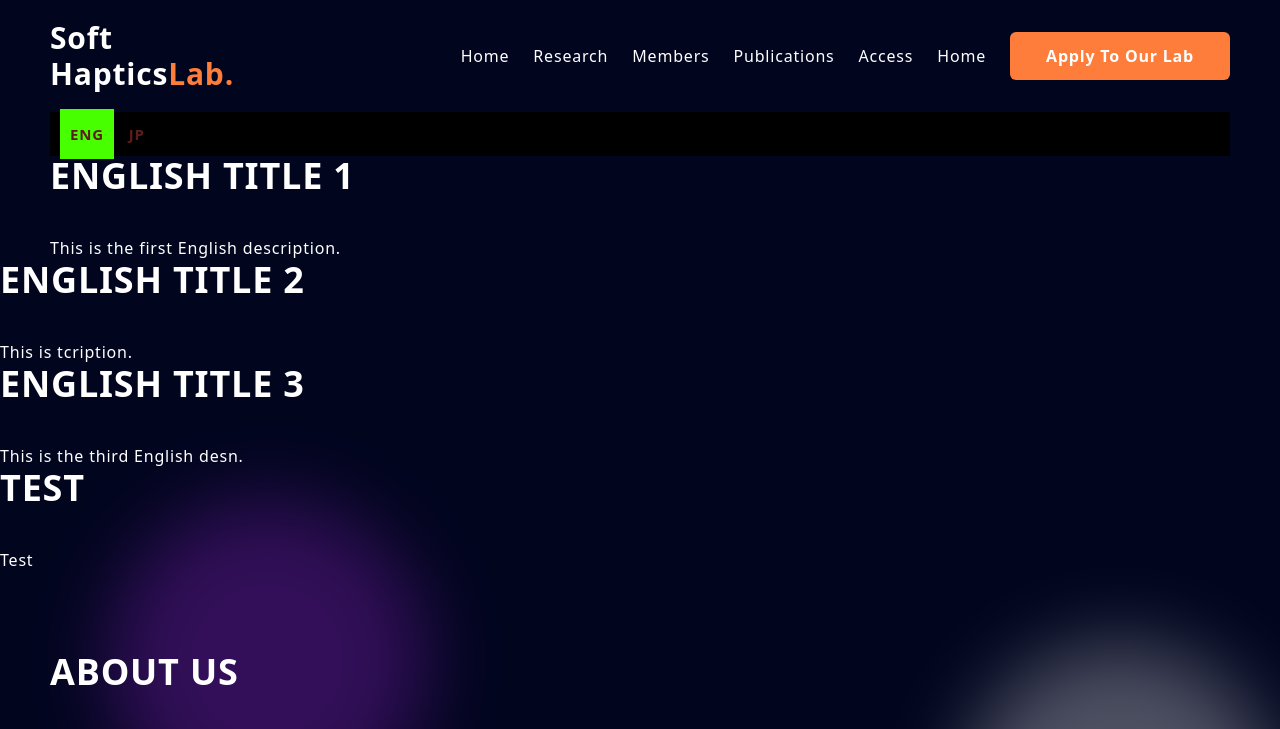
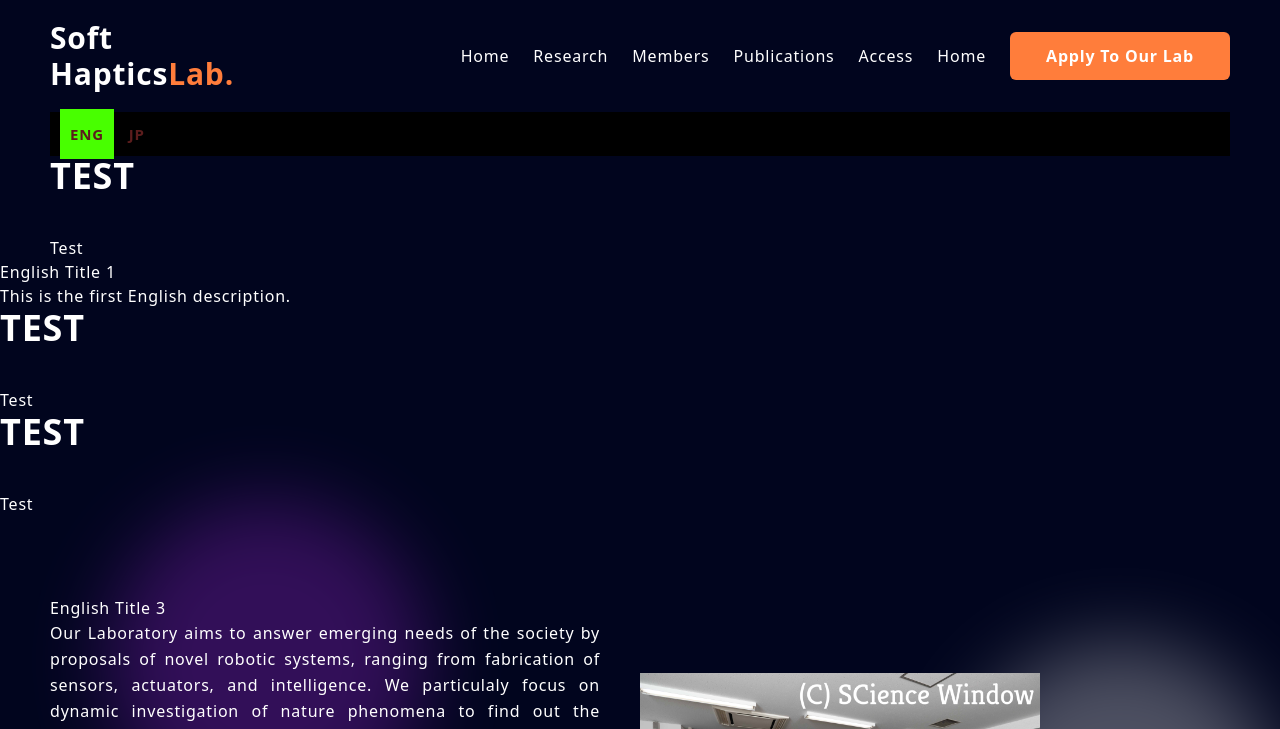
Before and after one commit to meoDzz/holabwebsite, a website: page src/index.html in a window 1280 px wide. Both pictures are taken after a click on the link "ENG". Shown: the top 729 px of the page. Drawn offline with Linux system fonts and the light colour scheme.

Commit message:
done with switch english and jp

```diff
--- a/src/changeLanguage.js
+++ b/src/changeLanguage.js
@@ -1,40 +1,46 @@
-// const langSec = document.querySelector('.languageSection');
-// const buttons = document.querySelectorAll('a');
-// const textTitle = document.querySelector('.title');
-// const textDesc = document.querySelector('.description');
+// document.addEventListener('DOMContentLoaded', function () {
+//     const langSec = document.querySelector('.languageSection');
+//     const buttons = document.querySelectorAll('.languageSection a');
 
-// buttons.forEach(button => {
-//     button.addEventListener('click', () =>{
-//         langSec.querySelector('.active').classList.remove('active');
-//         button.classList.add('active');
+//     // Data object containing different translations for each section
+//     const data = {
+//         "english": [
+//             { "title": "English Title 1", "description": "This is the first English description." },
+//             { "title": "English Title 2", "description": "This is tcription." },
+//             { "title": "English Title 3", "description": "This is the third English desn." },
+//             { "title": "English Title 4asdasd", "description": "This asdasdesn." },
+//             { "title1": "English Title 6666", "description": "This asdasdesn." }
+//         ],
+//         "japanese": [
+//             { "title": "日本語トル1", "description": "これは最初です。" },
+//             { "title": "日本語のタイトル2", "description": "この日本語の説明です。" },
+//             { "title": "日本語のル3", "description": "これは3番目の日本語の説明です。" },
+//             { "title": "日本語のル3 Title 4asdasd", "description": "This a日本語のル3sdasdesn." },
+//             { "title1": "日本語のル3 Title 6666", "description": "This asdasd日本語のル3esn." }
+//         ]
+//     };
 
-//         const attr = button.getAttribute('language');
+//     // Add click event listener to each button
+//     buttons.forEach(button => {
+//         button.addEventListener('click', (event) => {
+//             event.preventDefault();  // Prevent default anchor behavior
+//             langSec.querySelector('.active').classList.remove('active');
+//             button.classList.add('active');
 
-//         const contents = document.querySelectorAll('.content');
-//         contents.forEach(content => {
-//             const title = content.querySelector('.title');
-//             const description = content.querySelector('.description');
+//             // Get the selected language
+//             const attr = button.getAttribute('language');
 
-//             title.textContent = data[attr].title;
-//             description.textContent = data[attr].description;
+//             // Update each content section based on the selected language
+//             const contents = document.querySelectorAll('.content');
+//             contents.forEach((content, index) => {
+//                 const title = content.querySelector('.title');
+//                 const description = content.querySelector('.description');
+//                 title.textContent = data[attr][index].title;
+//                 description.textContent = data[attr][index].description;
+//             });
 //         });
 //     });
 // });
-
-// const data =
-// {
-//     "english":
-//     {
-//         "title": " English version",
-//         "description": " English English",
-//         "title1": " title1 version",
-//     },
-//     "japanese":
-//     {
-//         "title": "JJJJJJJJJJJJJJJJJJ",
-//         "description": " jpanaese"
-//     }
-// }
 
 document.addEventListener('DOMContentLoaded', function () {
     const langSec = document.querySelector('.languageSection');
@@ -42,16 +48,30 @@ document.addEventListener('DOMContentLoaded', function () {
 
     // Data object containing different translations for each section
     const data = {
-        "english": [
-            { "title": "English Title 1", "description": "This is the first English description." },
-            { "title": "English Title 2", "description": "This is tcription." },
-            { "title": "English Title 3", "description": "This is the third English desn." }
-        ],
-        "japanese": [
-            { "title": "日本語トル1", "description": "これは最初です。" },
-            { "title": "日本語のタイトル2", "description": "この日本語の説明です。" },
-            { "title": "日本語のル3", "description": "これは3番目の日本語の説明です。" }
-        ]
+        "english": {
+            "title-header": "English Title 1",
+            "description-header": "This is the first English description.",
+            "title-bottom": "English Title 2",
+            "description-bottom": "This is the second English description.",
+            "title-last": "English Title 3",
+            "description-last": "This is the third English description.",
+            "title-sub": "English Title 4",
+            "description-sub": "This is the fourth English description.",
+            "title-txt": "English Title 5",
+            "description-txt": "This is the fifth English description."
+        },
+        "japanese": {
+            "title-header": "日本語のタイトル1",
+            "description-header": "これは最初の日本語の説明です。",
+            "title-bottom": "日本語のタイトル2",
+            "description-bottom": "これは2番目の日本語の説明です。",
+            "title-last": "日本語のタイトル3",
+            "description-last": "これは3番目の日本語の説明です。",
+            "title-sub": "日本語のタイトル4",
+            "description-sub": "これは4番目の日本語の説明です。",
+            "title-txt": "日本語のタイトル5",
+            "description-txt": "これは5番目の日本語の説明です。"
+        }
     };
 
     // Add click event listener to each button
@@ -65,12 +85,11 @@ document.addEventListener('DOMContentLoaded', function () {
             const attr = button.getAttribute('language');
 
             // Update each content section based on the selected language
-            const contents = document.querySelectorAll('.content');
-            contents.forEach((content, index) => {
-                const title = content.querySelector('.title');
-                const description = content.querySelector('.description');
-                title.textContent = data[attr][index].title;
-                description.textContent = data[attr][index].description;
+            Object.keys(data[attr]).forEach(key => {
+                const element = document.querySelector(`.${key}`);
+                if (element) {
+                    element.textContent = data[attr][key];
+                }
             });
         });
     });
--- a/src/index.html
+++ b/src/index.html
@@ -83,30 +83,25 @@
             </div>
         </section>
 
-        <div class="content" data-english-title="English Title 1"
-            data-english-description="This is the first English description." data-japanese-title="日本トル1"
-            data-japanese-description="これは最明です。">
-            <h1 class="title">Test</h1>
-            <p class="description">Tesaaat</p>
+        <div class="content">
+            <h1 class="title-header">Test</h1>
+            <p class="description-header">Test</p>
         </div>
-        <div class="content" data-english-title="English Title 2"
-            data-english-description="This is the second English description." data-japanese-title="日本語のタイトル2"
-            data-japanese-description="これは2番目の日本語の説明です。">
+        <div class="content">
             <h1 class="title">Test</h1>
             <p class="description">Test</p>
         </div>
-        <div class="content" data-english-title="English Title 3"
-            data-english-description="This is the third English description." data-japanese-title="日本語のタイトル3"
-            data-japanese-description="これは3番目の日本語の説明です。">
+        <div class="content">
             <h1 class="title">Test</h1>
             <p class="description">Test</p>
         </div>
 
-        <div class="container py-20 -z-30">
+        <div class="container py-20 -z-30 ">
+
             <div class="flex flex-col items-center md:flex-row ">
-                <div class="text-center mb-12 md:text-left md:w-1/2 md:pr-10">
-                    <h1 class="title">ABOUT US </h1>
-                    <p class="leading-relaxed mb-10 text-justify"> Our Laboratory aims to answer emerging needs of the society by proposals of novel robotic systems, ranging from
+                <div class="text-center mb-12 md:text-left md:w-1/2 md:pr-10 content">
+                    <h1 class="title-last ">ABOUT US </h1>
+                    <p class=" description leading-relaxed mb-10 text-justify"> Our Laboratory aims to answer emerging needs of the society by proposals of novel robotic systems, ranging from
                     fabrication of sensors, actuators, and intelligence. We particulaly focus on dynamic investigation of nature phenomena
                     to find out the underlying, dominating mechanisms that could then give hints to fabrication of novel structures. Ideas
                     are shaped under the light of novel technologies with integration of scientific methods, then integrated in robotic
```
